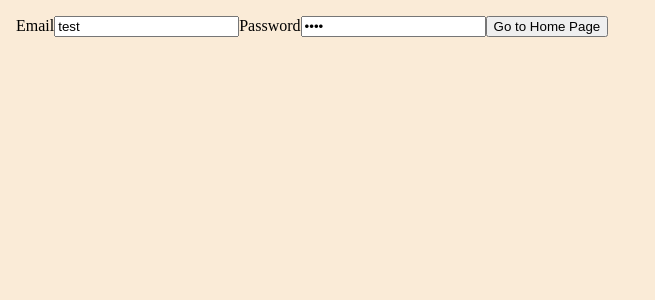
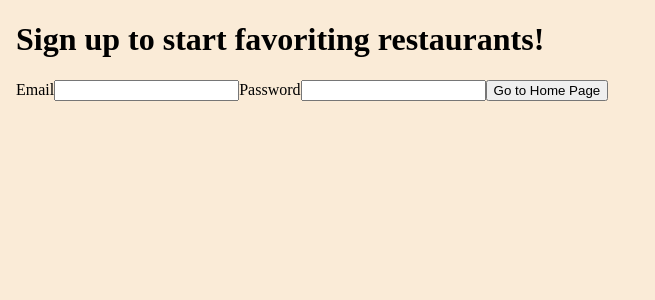
Before and after one commit to Jandrew2055/restaurantFinder, a React app: page /signup in a window 1280 px wide. Shown: the top 300 px of the page, without its empty margins (0-655 px from the left). Built offline with nearby package versions, Linux system fonts and the light colour scheme.

Commit message:
signup form generally completed, need to send to server to store information

```diff
--- a/client/Pages/Auth/Signup.tsx
+++ b/client/Pages/Auth/Signup.tsx
@@ -3,19 +3,44 @@ import { useNavigate } from 'react-router-dom';
 
 const Signup = (): JSX.Element => {
   const [formData, setFormData] = useState({
-    email: 'test',
-    password: 'test',
+    email: '',
+    password: '',
   });
+
+  //handle changes to form
+  const handleInputChange = (e: React.ChangeEvent<HTMLInputElement>) => {
+    const { name, value } = e.target;
+
+    //update form data accordingly
+    setFormData({
+      ...formData,
+      [name]: value,
+    });
+  };
+
+  //handling submission of form
+  const handleSubmit = (e: FormEvent) => {
+    e.preventDefault();
+
+    //DELETE, NOT NEEDED
+    console.log('testing submission of form');
+  };
 
   return (
     <div>
-      <form className='signup-form' aria-label='sign up form'>
+      <h1>Sign up to start favoriting restaurants!</h1>
+      <form
+        className='signup-form'
+        aria-label='sign up form'
+        onSubmit={handleSubmit}
+      >
         <label htmlFor='email'>Email</label>
         <input
           type='email'
           id='email'
           name='email'
           value={formData.email}
+          onChange={handleInputChange}
           required
         ></input>
         <label htmlFor='password'>Password</label>
@@ -24,6 +49,7 @@ const Signup = (): JSX.Element => {
           id='password'
           name='password'
           value={formData.password}
+          onChange={handleInputChange}
           required
         ></input>
         <button type='submit'>Go to Home Page</button>
```
